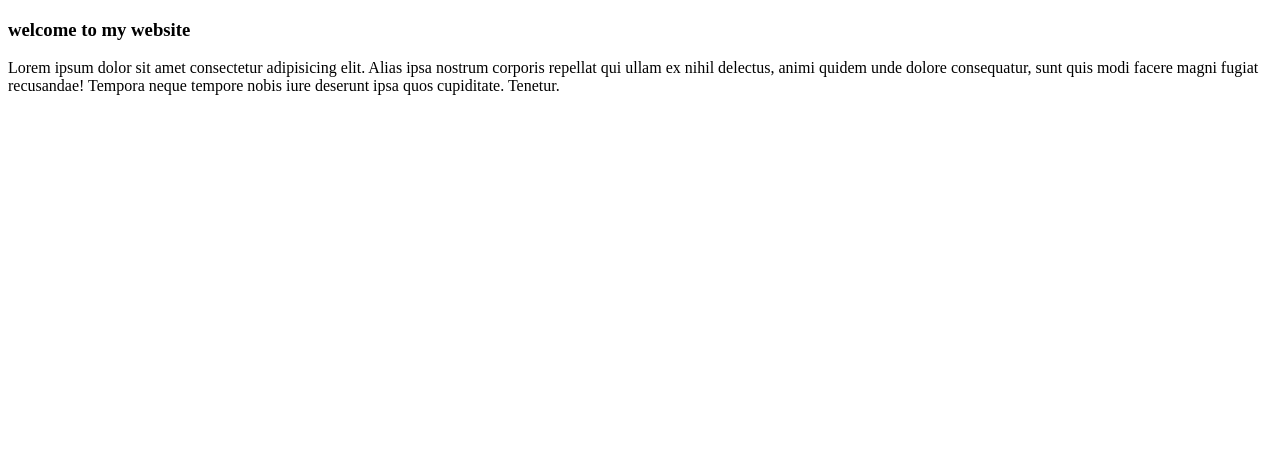
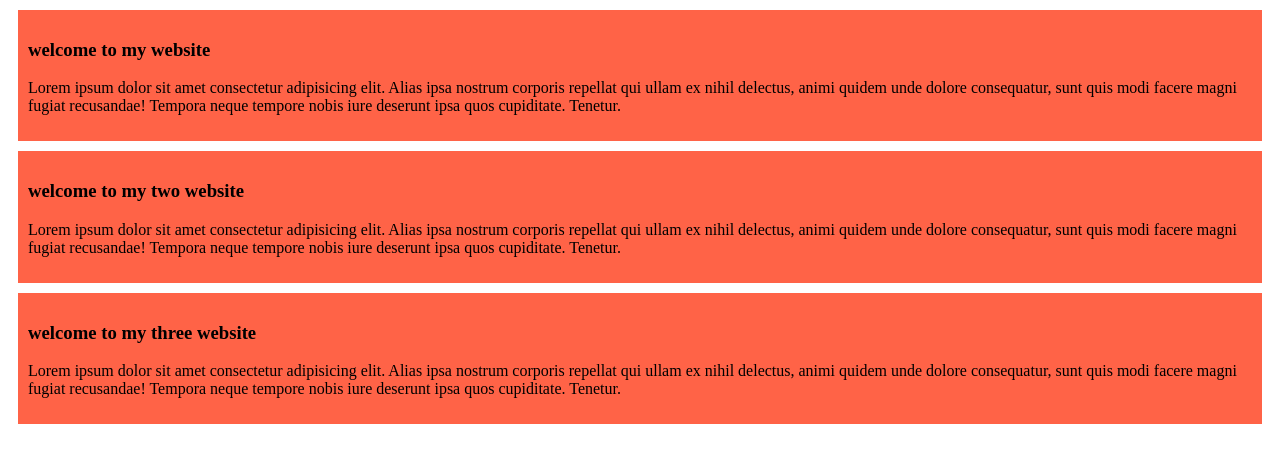
Before and after one commit to abusayed09/my-new-website, a plain HTML site: page index.html in a window 1280 px wide. Drawn offline with Linux system fonts and the light colour scheme.

Commit message:
added my welcome to my two website

```diff
--- a/index.html
+++ b/index.html
@@ -4,11 +4,20 @@
     <meta charset="UTF-8">
     <meta name="viewport" content="width=device-width, initial-scale=1.0">
     <title>my new website</title>
+    <link rel="stylesheet" href="style.css">
 </head>
 <body>
     <div>
         <h3>welcome to my website</h3>
         <p>Lorem ipsum dolor sit amet consectetur adipisicing elit. Alias ipsa nostrum corporis repellat qui ullam ex nihil delectus, animi quidem unde dolore consequatur, sunt quis modi facere magni fugiat recusandae! Tempora neque tempore nobis iure deserunt ipsa quos cupiditate. Tenetur.</p>
     </div>
+    <div>
+        <h3>welcome to my two website</h3>
+        <p>Lorem ipsum dolor sit amet consectetur adipisicing elit. Alias ipsa nostrum corporis repellat qui ullam ex nihil delectus, animi quidem unde dolore consequatur, sunt quis modi facere magni fugiat recusandae! Tempora neque tempore nobis iure deserunt ipsa quos cupiditate. Tenetur.</p>
+    </div>
+    <div>
+        <h3>welcome to my three website</h3>
+        <p>Lorem ipsum dolor sit amet consectetur adipisicing elit. Alias ipsa nostrum corporis repellat qui ullam ex nihil delectus, animi quidem unde dolore consequatur, sunt quis modi facere magni fugiat recusandae! Tempora neque tempore nobis iure deserunt ipsa quos cupiditate. Tenetur.</p>
+    </div>
 </body>
 </html>
--- /dev/null
+++ b/style.css
@@ -0,0 +1,5 @@
+div{
+    background-color: tomato;
+    padding: 10px;
+    margin: 10px;
+}
```
